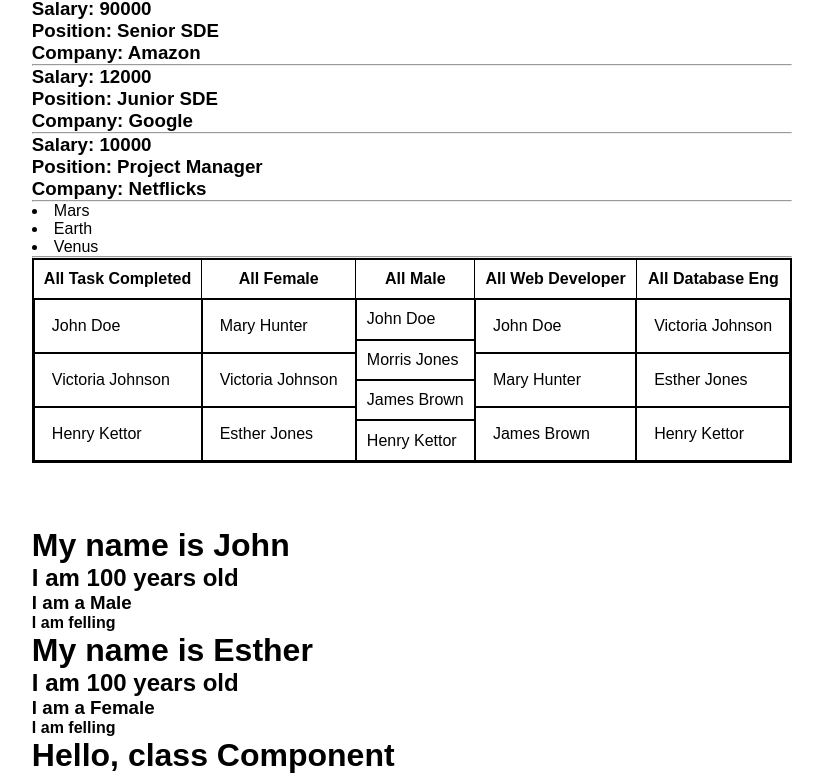
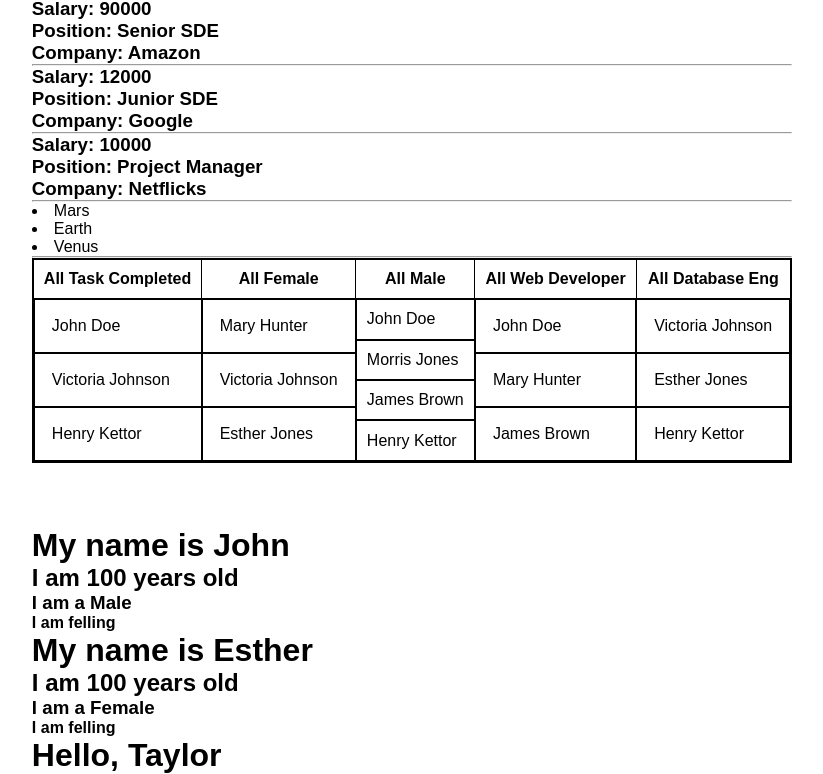
Before and after one commit to nimely111/React-Coding-snippet, a React (Vite) app: page / in a window 1280 px wide. Shown: the part 360-1134 px from the top of the page, without its empty margins (228-1051 px from the left). Built offline with nearby package versions, Linux system fonts and the light colour scheme.

Commit message:
display props in page from the doc exercise

```diff
--- a/Components/Classes/Greetings.jsx
+++ b/Components/Classes/Greetings.jsx
@@ -1,7 +1,7 @@
 import React, { Component } from 'react'
 class Greetings extends Component{
-    render(){
-        return <h1>Hello, class Component</h1>
+    render(props){
+        return <h1>Hello, { this.props.name }</h1>
     }
 }
 export default Greetings;
```
